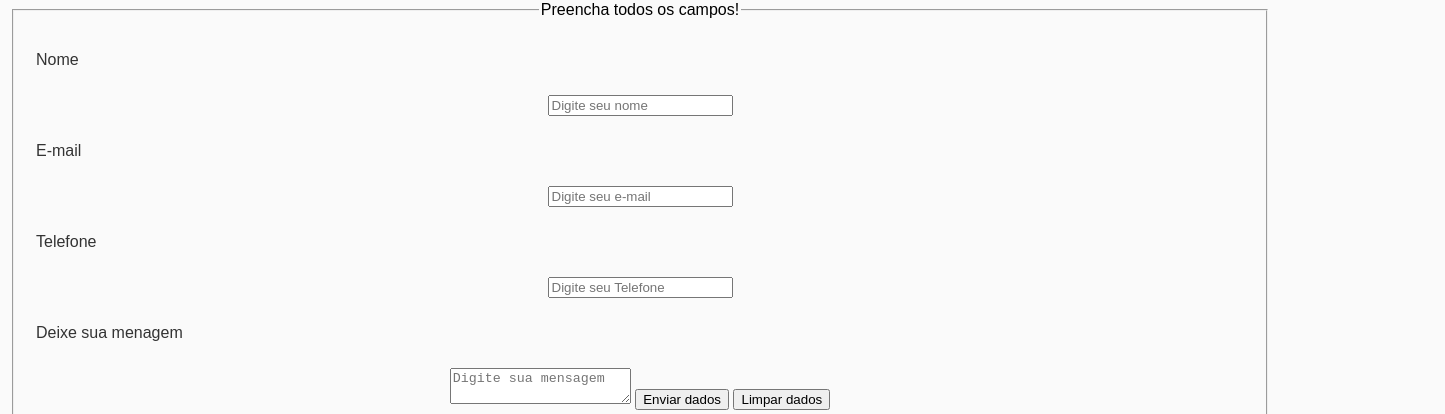
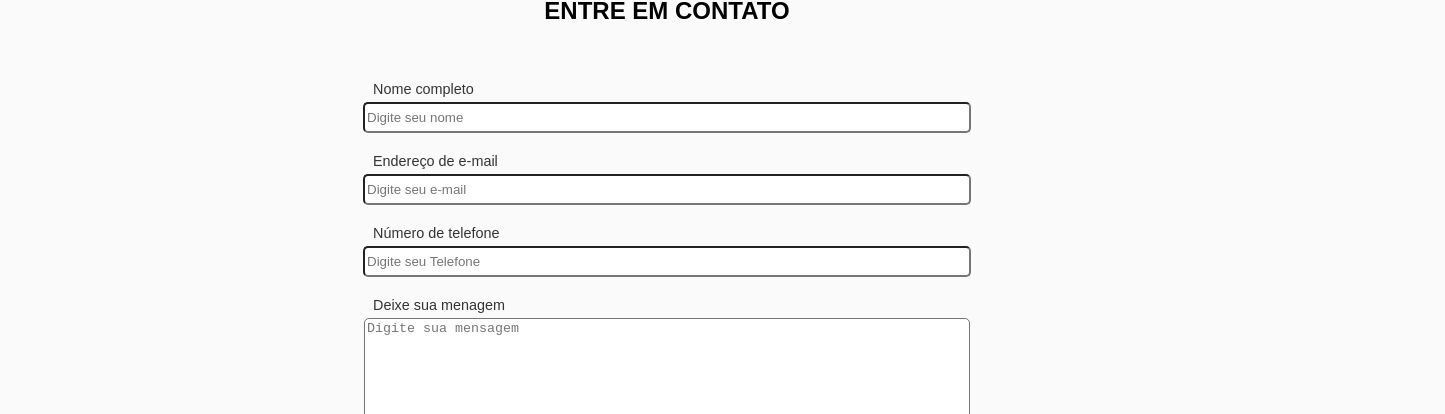
Before and after one commit to andyantunes/ProjetoIntegrador, a plain HTML site: page paginas/contato.html in a window 1280 px wide. Shown: the part 223-637 px from the top of the page, 1445 px wide, since content can reach past the window. Drawn offline with Linux system fonts and the light colour scheme.

Commit message:
adicionado novo logo, iniciado formatação do formulário CSS e HTML

```diff
--- a/css/estilo.css
+++ b/css/estilo.css
@@ -37,10 +37,13 @@ footer {
 /*.logo,*/
 /*nav,*/
 header {
+    width: 1200px;
+    height: 150px;
     /*position: sticky;*/
     /*top: 10px;*/
     margin: 0px auto 0px auto;
     text-align: center;
+    background-color: #CCCCCC;
 }
 
 /* Setando estilos de texto para os parágrafos e o padding */
@@ -54,9 +57,10 @@ p {
 
 /* Posionamento e margem do logo */
 .logo {
+    height: 120px;
     position: absolute;
-    top: 25px;
-    margin-left: 10px;
+    top: 15px;
+    margin-left: 395px;
 }
 
 /* Alinhando o texto do menu ao centro da caixa */
@@ -122,7 +126,7 @@ footer nav p {
     margin-right: 98px;
 }
 
-/* Início do posicionamento individual de cada item do mapa */
+/***************************************************    Início do posicionamento individual de cada item do mapa   ***************************************************/
 .fhome {
     position: relative;
     top: 5px;
@@ -153,9 +157,10 @@ footer nav p {
     left: 240px;
 }
 
-/* Final do posicionamento individual de cada item do mapa */
+/***************************************************    Final do posicionamento individual de cada item do mapa   ***************************************************/
 
-/* Posicionamento das imagens do footer */
+
+/***************************************************    Posicionamento das imagens do footer   ***************************************************/
 footer img {
     padding-top: 25px;
     float: right;
@@ -177,14 +182,10 @@ footer p {
     font-size: .8em;
 }
 
-/*
-    Final do posicionamento Header e Footer (Todas as páginas)
-*/
+/***************************************************    Final do posicionamento Header e Footer (Todas as páginas)   ***************************************************/
 
 
-/*
-    Inícion do CSS da página HOME
-*/
+/***************************************************    Inícion do CSS da página HOME   ***************************************************/
 .homeArticle {
     background-color: #FFFFFF;
     box-shadow: 2px 2px 2px 2px #AAAAAA;
@@ -193,8 +194,8 @@ footer p {
     padding: 10px 10px 10px 10px;
 }
 
-/* Ajustando posicionamento das sections da Home */
-/* Centralizando imagem tmeporaria */
+/*  Ajustando posicionamento das sections da Home   */
+/*  Centralizando imagem tmeporaria */
 .homeSection {
     margin: 10px 10px 10px 125px;
     border-radius: 20px;
@@ -208,7 +209,7 @@ footer p {
     position: static;
 }
 
-/* Centralizando os textos das sections na Home*/
+/*    Centralizando os textos das sections na Home   */
 .homeSection p {
     font-size: 1em;
     text-align: center;
@@ -219,12 +220,10 @@ footer p {
     color: #333333;
 }
 
-/* Final do CSS da página HOME */
+/***************************************************    Final do CSS da página HOME   ***************************************************/
 
 
-/*
-    Início do CSS da página TEMA
-*/
+/***************************************************    Início do CSS da página TEMA   ***************************************************/
 
 .temaArticle h1 {
     border: 1px solid #FFFFFF;
@@ -246,13 +245,10 @@ footer p {
     text-align: center;
 }
 
-/* Final do CSS da página TEMA*/
+/***************************************************    Final do CSS da página TEMA   ***************************************************/
 
 
-
-/*
-    Início do CSS da página PARTICIPANTES
-*/
+/***************************************************    Início do CSS da página PARTICIPANTES   ***************************************************/
 
 .participantesArticle section {
     margin: 10px 200px;
@@ -317,12 +313,11 @@ footer p {
     top: 23px;
 }
 
-/* Final do CSS da página PARTICIÀNTES */
+/***************************************************    Final do CSS da página PARTICIÀNTES   ***************************************************/
 
 
-/*
-    Início do CSS da página SOBRE
-*/
+/***************************************************    Início do CSS da página SOBRE   ***************************************************/
+
 .sobreArticle {
     background-color: #FFFFFF;
     max-width: 1200px;
@@ -355,19 +350,59 @@ th {
     border: 1px solid;
 }
 
-/* Final do CSS da página SOBRE */
+/***************************************************    Final do CSS da página SOBRE   ***************************************************/
 
 
-/*
-    Início do CSS da página CONTATO
-*/
+/***************************************************    Início do CSS da página CONTATO   ***************************************************/
 
-/* Final do CSS da página CONTATO */
+form fieldset {
+    margin: auto 341px;
+    border: none;
+    align-content: center;
+    text-align: center;
+}
+
+fieldset legend {
+    text-align: right;
+    margin: 30px auto;
+    font-size: 1.5em;
+    font-weight: bold;
+    text-transform: uppercase;
+}
+
+form p {
+    text-align: left;
+    border: 1px solid black;
+    border: none;
+    margin: 10px auto -5px auto;
+    font-size: .9em;
+}
+
+form input {
+    margin:  auto;
+    width: 600px;
+    height: 25px;
+    display: block;
+    border-radius: 5px;
+}
+
+form textarea {
+    width: 600px;
+    height: 300px;
+    border-radius: 5px;
+}
+
+input[type=button] {
+    margin-top: 10px;
+    width: 100px;
+    text-align: center;
+    display: block;
+}
+
+/***************************************************    Final do CSS da página CONTATO   ***************************************************/
 
 
-/*
-    Início do CSS da página PLAYLISTS
-*/
+/***************************************************    Início do CSS da página PLAYLISTS   ***************************************************/
 
 .playlistArticle {
     margin: 50px auto 50px 450px;
@@ -380,4 +415,4 @@ th {
     text-align: center;
 }
 
-/* Final do CSS da página PLAYLISTS */
+/***************************************************    Final do CSS da página PLAYLISTS   ***************************************************/
--- a/paginas/contato.html
+++ b/paginas/contato.html
@@ -10,8 +10,8 @@
 <body>
 
     <header>
-        <img class="logo" src="../imagens/logo-100px.png" alt="" title="" />
-        <img src="../imagens/header-nulo.png" alt="" title="" />
+        <img class="logo" src="../imagens/logo-tmp-150.png" alt="" title="" />
+        <!-- <img src="imagens/header-nulo.png" alt="" title="" /> -->
     </header>
 
     <nav>
@@ -28,22 +28,22 @@
         <form method="" action="">
 
             <fieldset>
-                <legend>Preencha todos os campos!</legend>
+                <legend>Entre em contato</legend>
 
-                <p>Nome</p>
+                <p>Nome completo</p>
                 <input type="text" maxlength="40" name="nome" placeholder="Digite seu nome" required />
 
-                <p>E-mail</p>
+                <p>Endereço de e-mail</p>
                 <input type="email" maxlength="50" name="email" placeholder="Digite seu e-mail" required />
 
-                <p>Telefone</p>
-                <input type="tel" maxlength="11" name="telefone" placeholder="Digite seu Telefone" required />
+                <p>Número de telefone</p>
+                <input type="tel" maxlength="11" name="telefone" placeholder="Digite seu Telefone" />
 
                 <p>Deixe sua menagem</p>
                 <textarea placeholder="Digite sua mensagem" required></textarea>
 
-                <input type="submit" value="Enviar dados" />
-                <input type="reset" value="Limpar dados" />
+                <input type="button" value="Enviar dados" />
+
             </fieldset>
 
         </form>
```
Also changed, not shown: index.html (+2 -2 lines), paginas/participantes.html (+2 -2 lines), paginas/playlist.html (+2 -2 lines), paginas/sobre.html (+2 -2 lines), paginas/videos-por-tema.html (+2 -2 lines), imagens/logo-tmp-150.png (added).
